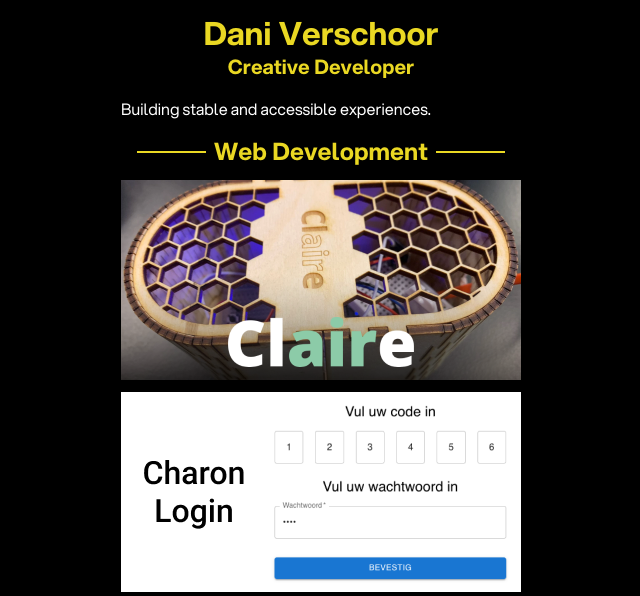
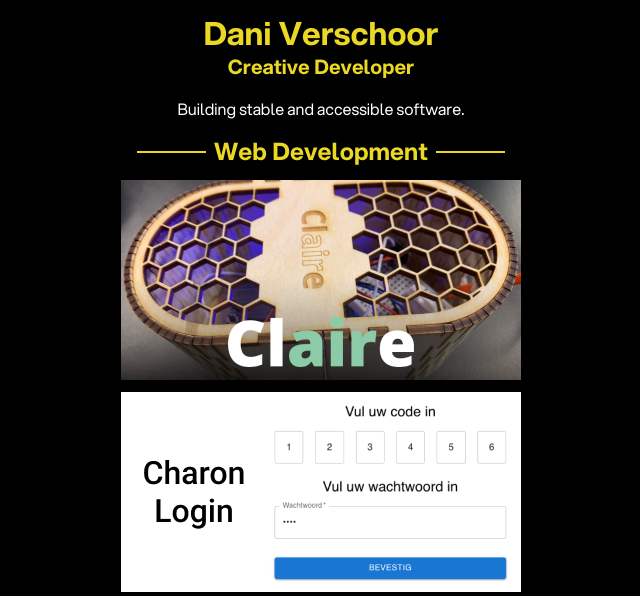
Before and after one commit to UpperCi/porfolio-svelte, a SvelteKit app: page / in a window 1280 px wide. Shown: the top 596 px of the page, without its empty margins (319-959 px from the left). Built offline with nearby package versions, Linux system fonts and the light colour scheme.

Commit message:
make keyboard-navigatable, add image alt attributes, flip odd cards

```diff
--- a/src/routes/+page.svelte
+++ b/src/routes/+page.svelte
@@ -12,11 +12,11 @@
 <main>
 <h1>Dani Verschoor</h1>
 <h3>Creative Developer</h3>
-<p>Building stable and accessible experiences.</p>
+<p class="tagline">Building stable and accessible software.</p>
 <div class="project-wrapper">
 <Subtitle>Web Development</Subtitle>
 <div class="section">
-  <ProjectCard image="claire.png">
+  <ProjectCard image="claire.png" alt="Wooden case containing electronics. Text saying Claire with air highlighted.">
     <h2>Claire</h2>
     <IconLink href="https://github.com/unlimited-hr/Claire-api/" src="icons/Github.svg">Github</IconLink>
     <IconLink href="https://cmgt.hr.nl/projecten/claire/" src="icons/Website.svg">Web</IconLink>
@@ -29,7 +29,7 @@
     <em>Claire is an air quality sensor that gives personalized advice based on your indoor climate. I developed it's API, which accomodates both an IoT device and a mobile app.</em>
     </p>
   </ProjectCard>
-  <ProjectCard image="charon_login.png">
+  <ProjectCard image="charon_login.png" alt="Login prompt asking for a code and a password in Dutch. Text saying Charon Login." layout="invert">
     <h2>Charon Login</h2>
     <IconLink href="https://github.com/weareyipyip/charon_login/" src="icons/Github.svg">Github</IconLink>
     <p slot="description">
@@ -41,7 +41,7 @@
     <em>CharonLogin is an Elixir library for modular authentication procedures. Developers can define multi-factor authentication flows with a couple lines of configuration. Developed at YipYip.</em>
     </p>
   </ProjectCard>
-  <ProjectCard image="missmatch.png">
+  <ProjectCard image="missmatch.png" alt="Color wheel with a face and a bow. Text saying MissMatch.">
     <h2>MissMatch</h2>
     <IconLink href="https://github.com/MattPermentier/MisMatch/" src="icons/Github.svg">Github</IconLink>
     <IconLink href="https://cmgt.hr.nl/projecten/missmatch/" src="icons/Website.svg">Apericot Studio</IconLink>
@@ -58,7 +58,7 @@
 
 <Subtitle>Game Development</Subtitle>
 <div class="section">
-  <ProjectCard image="manor_madness.jpg">
+  <ProjectCard layout="invert" image="manor_madness.jpg" alt="Ghost zapping through a hallway and scaring people. Text saying Manor Madness.">
     <h2>Manor Madness</h2>
     <IconLink href="https://github.com/ApericotStudio/Poltergeist/" src="icons/Github.svg">Github</IconLink>
     <IconLink href="https://store.steampowered.com/app/2719710/Manor_Madness/" src="icons/Steam.svg">Steam</IconLink>
@@ -72,7 +72,7 @@
     <em>Manor Madness is a 3D, third-person sandbox game. It focuses on fun derived from physical comedy and strategy. As a designer, I conducted weekly playtests and helped shape the gameplay mechanics.</em>
     </p>
   </ProjectCard>
-  <ProjectCard image="gamejams.png">
+  <ProjectCard image="gamejams.png" alt="Four game titles: Unplugged, Pursuit, Earth Apple and Wager.">
     <h2>Game Jams</h2>
     <IconLink href="https://cmgt.hr.nl/projecten/missmatch/" src="icons/Website.svg">Itch.io</IconLink>
     <p slot="description">
@@ -81,7 +81,7 @@
     <strong>Technologies</strong>: Godot, PICO-8
     <br>
     <br>
-    <em>Over the years I have participated in multiple game jams, forcing me to design and develop a game in a short time-span, typically a weekend.</em>
+    <em>Over the years I have participated in multiple game jams, forcing me to design and develop games in a short time-span, typically a weekend.</em>
     </p>
   </ProjectCard>
 </div>
@@ -118,6 +118,11 @@ main h3 {
 
 main p {
   color: white;
+}
+
+p.tagline {
+  width: 100%;
+  text-align: center;
 }
 
 main {
--- a/src/routes/ProjectCard.svelte
+++ b/src/routes/ProjectCard.svelte
@@ -2,10 +2,18 @@
   import { onMount } from 'svelte';
   import BezierEasing from 'bezier-easing';
   export let image;
+  export let alt;
+  export let layout;
   let card;
   let flipStart = 0;
   const FLIP_TIME = 500;
   const smooth = BezierEasing(0, 0, 0.2, 1)
+
+  const onKey = (e) => {
+    if (e.key == "Enter") {
+      onFlip();
+    }
+  }
 
   const onFlip = () => {
     if (flipStart != 0) return;
@@ -43,8 +51,8 @@
 </script>
 
 <div class="card-container">
-  <div bind:this={card} on:click={onFlip} class="card back">
-    <div class="card-back">
+  <div bind:this={card} on:click={onFlip} on:keydown={onKey} class="card back" tabindex="0">
+    <div class={`card-back ${layout == "invert" ? "invert" : ""}`}>
       <div class="summary">
         <slot />
       </div>
@@ -54,7 +62,7 @@
       </div>
     </div>
     <div class="card-front">
-      <img src={image}>
+      <img src={image} alt={alt}>
     </div>
   </div>
 </div>
@@ -80,22 +88,35 @@ div.card-back {
   display: flex;
 }
 
+div.card-back.invert {
+  flex-direction: row-reverse;
+}
+
 div.summary {
   width: 40%;
 }
 
-div.description {
+div.card-back .description {
   width: 60%;
   margin-left: 8px;
   line-height: 1.25em;
 }
 
-:global(.description p) {
+div.card-back.invert .description {
+  margin-left: 0;
+  margin-right: 8px;
+}
+
+:global(.card-back .description p) {
   color: #EDE7A6;
   background-color: #123450;
   padding: 8px;
   border-radius: 1em 0 0 1em;
   margin: 0;
+}
+
+:global(.card-back.invert .description p) {
+  border-radius: 0 1em 1em 0;
 }
 
 div.card-front {
@@ -120,7 +141,7 @@ div.card.back div.card-front {
   display: none;
 }
 
-:global(.card h2) {
+:global(.card-back h2) {
   font-size: 24px;
   margin: 0;
   margin-bottom: 16px;
@@ -130,4 +151,9 @@ div.card.back div.card-front {
   border-left: 4px solid #DBD8DD;
   line-height: 1.25;
 }
+
+:global(.card-back.invert h2) {
+  border-right: 4px solid #DBD8DD;
+  border-left: none;
+}
 </style>
```
